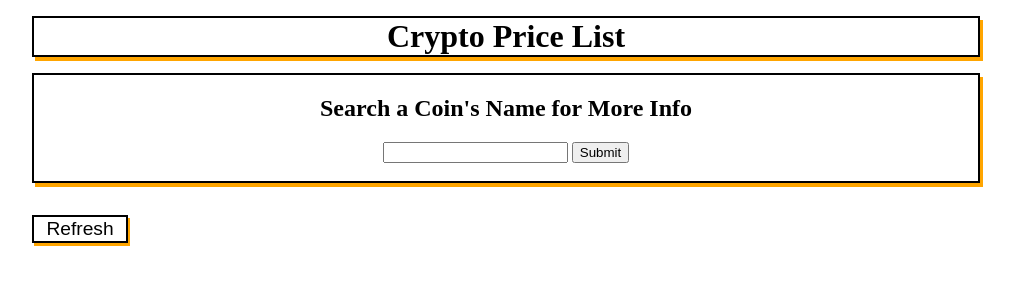
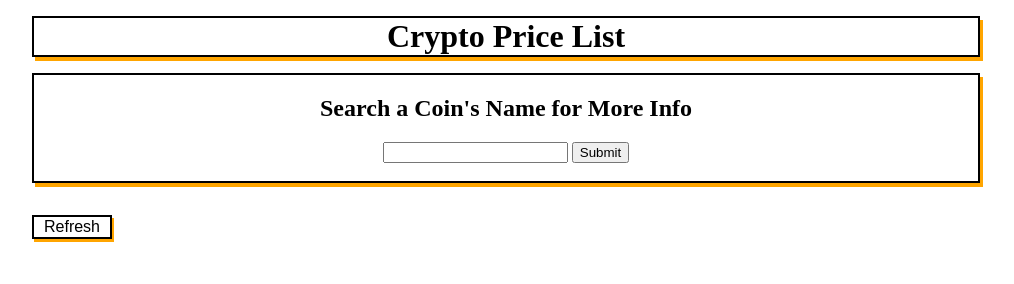
Before and after one commit to joliver2/Phase-1-Project, a plain HTML site: page index.html in a window 1280 px wide. Shown: the whole page, without its empty margins (8-1022 px from the left). Drawn offline with Linux system fonts and the light colour scheme; no server answers.

Commit message:
changed refresh button sizing some more

```diff
--- a/index.css
+++ b/index.css
@@ -21,10 +21,10 @@
   text-align: center;
   border: black solid 2px;
   box-shadow: 2px 3px orange;
-  width: 6rem;
+  width: 5rem;
   margin: 1rem 2rem;
   background: white;
-  font-size: larger;
+  font-size: medium;
 }
 
 #search-form {
```
